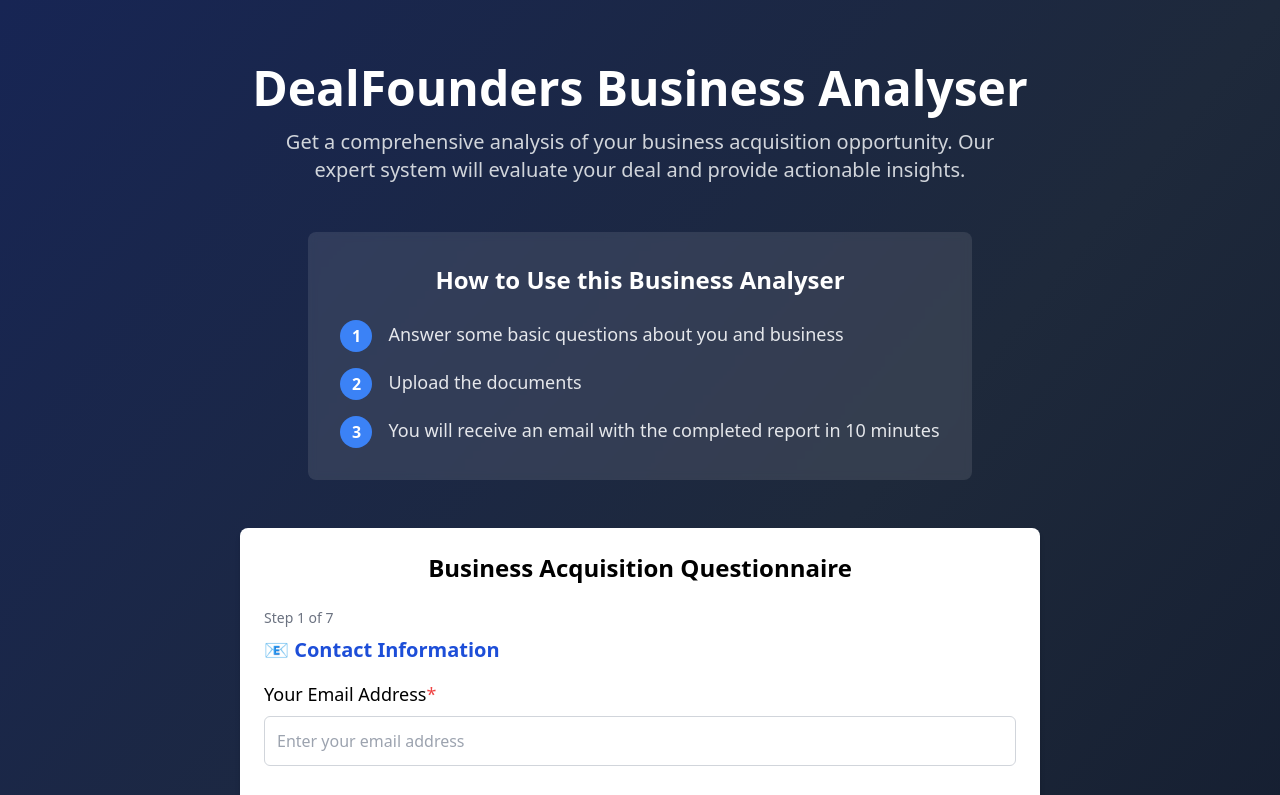
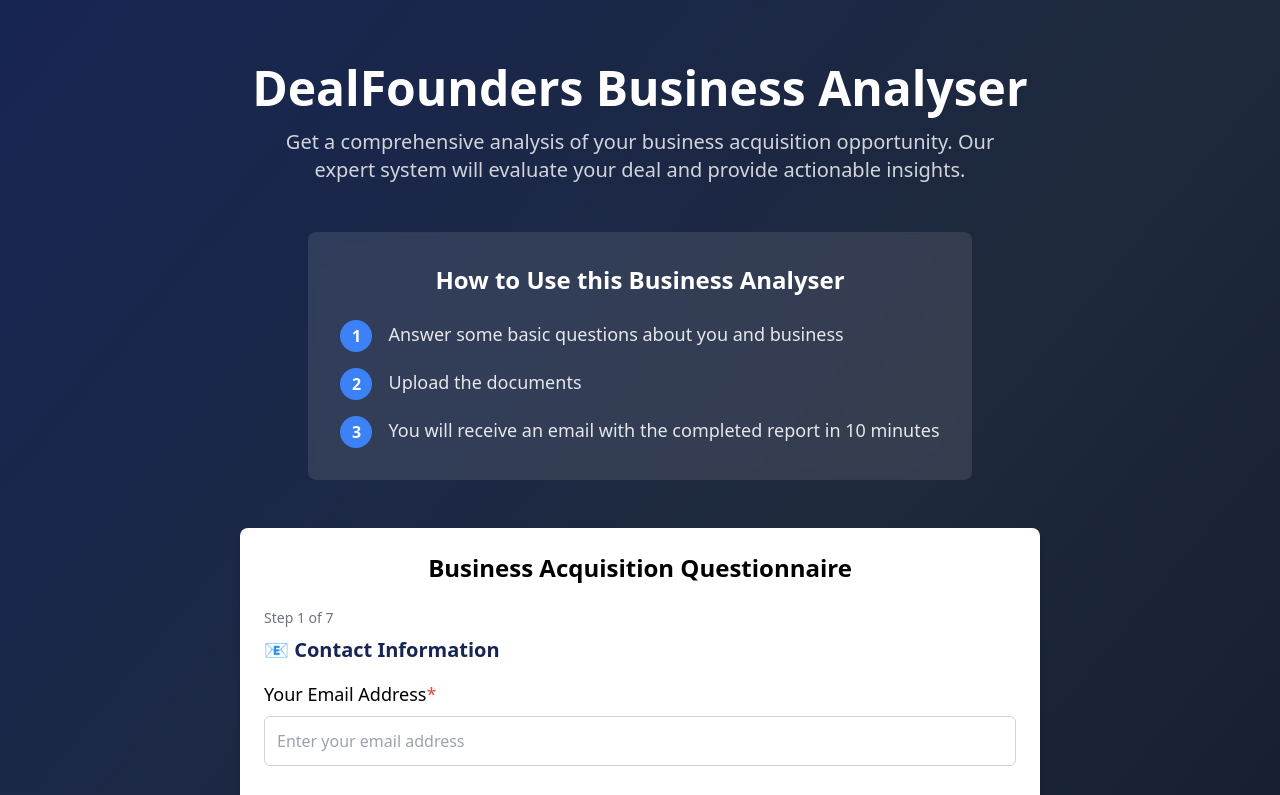
Before and after one commit to traial-afk/deal_founders_business_analyser, a React (Vite) app: page / in a window 1280 px wide. Shown: the top 795 px of the page. Built offline with nearby package versions, Linux system fonts and the light colour scheme.

Commit message:
Update MultiStepForm.tsx

```diff
--- a/src/components/MultiStepForm.tsx
+++ b/src/components/MultiStepForm.tsx
@@ -479,7 +479,7 @@ export default function MultiStepForm() {
               Step {currentStep + 1} of {sections.length}
             </p>
 
-            <h3 className="text-xl font-semibold mb-4 text-blue-700">{currentSection.title}</h3>
+            <h3 className="text-xl font-semibold mb-4 text-blue-950">{currentSection.title}</h3>
 
             <div className="space-y-6">
               {currentSection.questions.map((question) => (
@@ -500,7 +500,7 @@ export default function MultiStepForm() {
                         onChange={handleChange}
                         required={question.required}
                         placeholder={question.placeholder || ''}
-                        className="w-full p-3 border border-gray-300 rounded-md focus:outline-none focus:ring-2 focus:ring-blue-500"
+                        className="w-full p-3 border border-gray-300 rounded-md focus:outline-none focus:ring-2 focus:ring-blue-950"
                         rows={4}
                       />
                     ) : question.type === 'select' ? (
@@ -509,7 +509,7 @@ export default function MultiStepForm() {
                         value={formData[question.id] || ''}
                         onChange={handleChange}
                         required={question.required}
-                        className="w-full p-3 border border-gray-300 rounded-md focus:outline-none focus:ring-2 focus:ring-blue-500"
+                        className="w-full p-3 border border-gray-300 rounded-md focus:outline-none focus:ring-2 focus:ring-blue-950"
                       >
                         {question.options.map((option) => (
                           <option key={option.value} value={option.value}>
@@ -526,7 +526,7 @@ export default function MultiStepForm() {
                           required={question.required && (!formData.files || formData.files.length === 0)}
                           accept={question.accept}
                           multiple={question.multiple}
-                          className="w-full p-3 border border-gray-300 rounded-md focus:outline-none focus:ring-2 focus:ring-blue-500"
+                          className="w-full p-3 border border-gray-300 rounded-md focus:outline-none focus:ring-2 focus:ring-blue-950"
                         />
                         <p className="text-xs text-gray-500 mt-2">
                           Currently accepting the following formats: {allowedExtensions}
```
